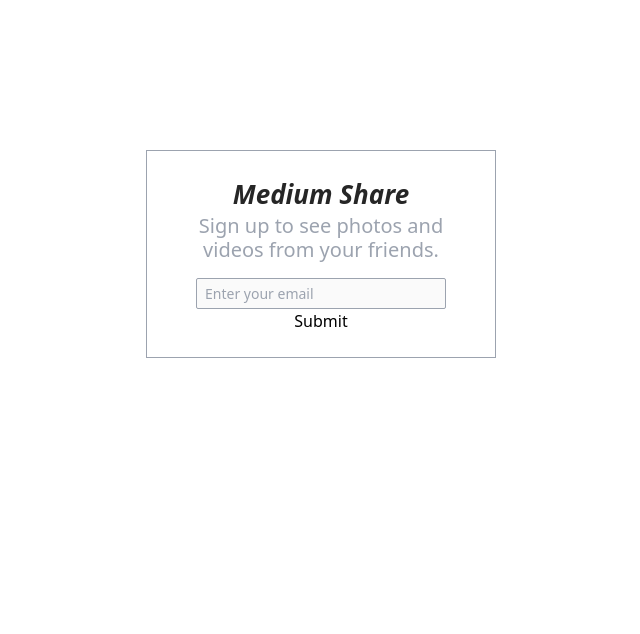
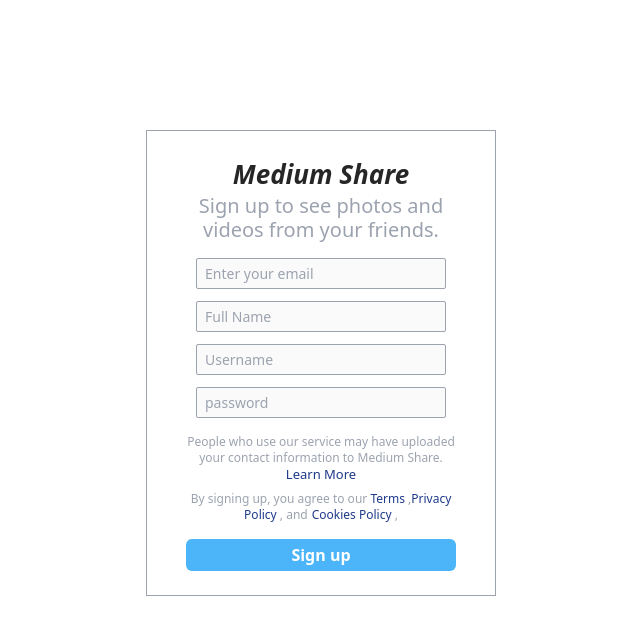
Before and after one commit to shariarhossain17/sociad-network-fronto-end, a Next.js app: page /auth/signup in a window 1280 px wide. Shown: the top 634 px of the page, without its empty margins (319-959 px from the left). Built offline with nearby package versions, Linux system fonts and the light colour scheme.

Commit message:
signup page done

```diff
--- a/pages/auth/signup.jsx
+++ b/pages/auth/signup.jsx
@@ -1,22 +1,29 @@
+import Link from "next/link";
+import { useState } from "react";
 import { useForm } from "react-hook-form";
 import { CiCircleRemove } from "react-icons/ci";
 import { IoCheckmarkDoneCircleOutline } from "react-icons/io5";
 
 const SignUp = () => {
+  const [userData, setUserData] = useState({});
+  const [passwordShown, setPasswordShown] = useState(false);
   const {
     register,
     handleSubmit,
     watch,
     formState: { errors },
   } = useForm();
+
+  watch((data) => setUserData(data));
   const onSubmit = (data) => console.log(data);
 
   const pattern = /^[\w-\.]+@([\w-]+\.)+[\w-]{2,4}$/;
-
-  console.log();
+  const togglePassword = () => {
+    setPasswordShown(!passwordShown);
+  };
   return (
     <>
-      <div className="w-[350px] mx-auto border border-gray-400 py-6 px-5 mt-[150px]">
+      <div className="w-[350px] mx-auto border border-gray-400 py-6 px-5 mt-[130px]">
         <div className="mb-4 ">
           <h1 className="text-[26px] italic font-sans font-bold text-center text-[#262626]">
             Medium Share
@@ -60,8 +67,135 @@ const SignUp = () => {
               )}
             </div>
           </div>
+          <div className="mx-auto relative w-[250px] mt-3">
+            <input
+              className="outline-none border border-gray-400 bg-[#fafafa] w-[250px] py-1 pl-2 pr-7 rounded-sm  text-gray-500 relative text-[14px]"
+              {...register("fullName", {
+                required: {
+                  value: true,
+                  message: "required",
+                },
+              })}
+              placeholder="Full Name"
+              autoComplete="off"
+            />
 
-          <input type="submit" />
+            <div className="absolute right-0 bottom-[4px]">
+              {errors?.fullName?.type === "required" && (
+                <CiCircleRemove size={26} className="text-red-600 font-bold" />
+              )}
+
+              {userData?.fullName && (
+                <IoCheckmarkDoneCircleOutline
+                  size={26}
+                  className="text-gray-600"
+                />
+              )}
+            </div>
+          </div>
+          <div className="mx-auto relative w-[250px] mt-3">
+            <input
+              className="outline-none border border-gray-400 bg-[#fafafa] w-[250px] py-1 pl-2 pr-7 rounded-sm  text-gray-500 relative text-[14px]"
+              {...register("userName", {
+                required: {
+                  value: true,
+                  message: "required",
+                },
+              })}
+              placeholder="Username"
+              autoComplete="off"
+            />
+
+            <div className="absolute right-0 bottom-[4px]">
+              {errors?.userName?.type === "required" && (
+                <CiCircleRemove size={26} className="text-red-600 font-bold" />
+              )}
+
+              {userData?.userName && (
+                <IoCheckmarkDoneCircleOutline
+                  size={26}
+                  className="text-gray-600"
+                />
+              )}
+            </div>
+          </div>
+          <div className="mx-auto relative w-[250px] mt-3">
+            <input
+              className="outline-none border border-gray-400 bg-[#fafafa] w-[250px] py-1 pl-2 pr-20 rounded-sm  text-gray-500 relative text-[14px]"
+              {...register("password", {
+                required: {
+                  value: true,
+                  message: "required",
+                },
+              })}
+              placeholder="password"
+              autoComplete="off"
+              type={passwordShown ? "text" : "password"}
+            />
+
+            <div className={`absolute right-0 bottom-[4px] ${userData?.password && "flex items-center px-2"}`}>
+              <div>
+                {errors?.password?.type === "required" && (
+                  <CiCircleRemove
+                    size={26}
+                    className="text-red-600 font-bold"
+                  />
+                )}
+
+                {userData?.password && (
+                  <IoCheckmarkDoneCircleOutline
+                    size={26}
+                    className="text-gray-600"
+                  />
+                )}
+              </div>
+              {userData?.password && (
+                <div
+                  className="cursor-pointer text-gray-800 font-[500] hover:text-gray-500"
+                  onClick={togglePassword}
+                >
+                  {!passwordShown ? "Show" : "Hide"}
+                </div>
+              )}
+            </div>
+          </div>
+          <div className="text-center text-gray-400 text-[12px] px-5 mt-4">
+            <p className="leading-4">
+              People who use our service may have uploaded your contact
+              information to Medium Share.{" "}
+              <Link className="text-blue-900 text-[13px]" href="/learn-more">
+                Learn More
+              </Link>
+            </p>
+            <p className="leading-4 mt-2">
+              By signing up, you agree to our{" "}
+              <Link className="text-blue-900 text-[12px]" href="/terms">
+                Terms
+              </Link>{" "}
+              ,
+              <Link
+                className="text-blue-900 text-[12px]"
+                href="/privacy-policy"
+              >
+                Privacy Policy
+              </Link>{" "}
+              , and
+              <Link
+                className="text-blue-900 text-[12px] ml-1"
+                href="/cookie-policy"
+              >
+                Cookies Policy
+              </Link>{" "}
+              ,
+            </p>
+          </div>
+
+          <button
+            type="submit"
+            className="mt-4 bg-[#4cb5f9] text-white font-[600] text-[16px]  py-1 rounded-md w-[270px] mx-auto"
+          >
+            Sign up
+          </button>
         </form>
       </div>
     </>
```
